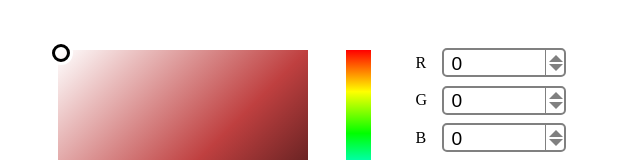
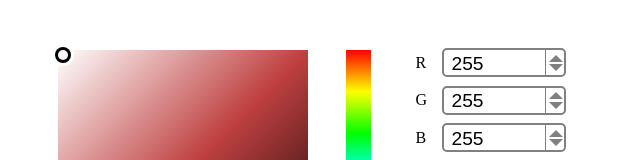
Before and after one commit to elliothux/ReactColorPicker, a React app: page / in a window 1280 px wide. Shown: the top 160 px of the page, without its empty margins (0-640 px from the left). Built offline with nearby package versions, Linux system fonts and the light colour scheme; the HTML template or start-up script is replaced by a standard one.

Commit message:
Complete HuePicker and LightnessPicker.

```diff
--- a/src/components/App.js
+++ b/src/components/App.js
@@ -14,12 +14,12 @@ export default class App extends React.Component {
         this.setValue = this.setValue.bind(this);
 
         this.state = {
-            R: 0,
-            G: 0,
-            B: 0,
+            R: 255,
+            G: 255,
+            B: 255,
             H: 360,
             S: 0,
-            L: 0
+            L: 1
         }
     }
 
@@ -75,10 +75,15 @@ export default class App extends React.Component {
         <div style={this.style.container}>
             <LightnessPicker
                 H={this.state.H}
+                S={this.state.S}
+                L={this.state.L}
                 setS={this.setValue.bind(null, 'S')}
                 setL={this.setValue.bind(null, 'L')}
             />
-            <HuePicker setValue={this.setValue.bind(null, 'H')}/>
+            <HuePicker
+                H={this.state.H}
+                setValue={this.setValue.bind(null, 'H')}
+            />
             <div style={this.style.chooser}>
                 <RGBChooser
                     R={this.state.R}
--- a/src/components/HuePicker.js
+++ b/src/components/HuePicker.js
@@ -11,9 +11,9 @@ export default class HuePicker extends React.Component {
         this.handleMouseDown = this.handleMouseDown.bind(this);
         this.handleMouseUp = this.handleMouseUp.bind(this);
         this.handleMouseMove = this.handleMouseMove.bind(this);
+        this.handleClick = this.handleClick.bind(this);
 
         this.state = {
-            top: -10,
             min: -10,
             max: 0,
             containerOffsetTop: 0,
@@ -29,7 +29,6 @@ export default class HuePicker extends React.Component {
     getStaticValues() {
         this.setState((prevState, props) => ({
             max: this.refs.container.offsetHeight - 10,
-            top: this.refs.container.offsetHeight - 10,
             containerOffsetTop: this.refs.container.getBoundingClientRect().top,
             containerHeight: this.refs.container.offsetHeight
         }))
@@ -44,12 +43,18 @@ export default class HuePicker extends React.Component {
     }
 
     handleMouseMove(event) {
-        const top = event.clientY - this.state.containerOffsetTop - 10;
-        this.setState((prevState, props) => ({
-            top: top
-        }));
         this.props.setValue(
-            Math.round((top + 10) / this.state.containerHeight * 360)
+            Math.round((event.clientY - this.state.containerOffsetTop) / this.state.containerHeight * 360)
+        )
+    }
+
+    handleClick(event) {
+        this.refs.picker.style.transition = 'all ease-out 300ms';
+        setTimeout(function () {
+            this.refs.picker.style.transition = '';
+        }.bind(this), 300);
+        this.props.setValue(
+            Math.round((event.clientY - this.state.containerOffsetTop) / this.state.containerHeight * 360)
         )
     }
 
@@ -59,6 +64,7 @@ export default class HuePicker extends React.Component {
             ref="container"
             style={this.style().container}
             onMouseDown={this.handleMouseDown}
+            onClick={this.handleClick}
         >
             <div
                 ref="picker"
@@ -82,17 +88,18 @@ export default class HuePicker extends React.Component {
             picker: {
                 position: 'relative',
                 top: `${function () {
-                    if (this.state.top > this.state.max)
+                    const top = this.props.H / 360 * this.state.containerHeight - 10;
+                    if (top > this.state.max)
                         return this.state.max;
-                    if (this.state.top < this.state.min)
+                    if (top < this.state.min)
                         return this.state.min;
-                    return this.state.top;
+                    return top;
                 }.bind(this)()}px`,
                 left: '-20px',
                 borderStyle: 'solid',
                 borderWidth: '10px 0 10px 15px',
                 borderColor: `transparent transparent transparent
-                    hsl(${(this.state.top + 10) / this.state.containerHeight * 360}, 100%, 50%)`
+                    hsl(${this.props.H}, 100%, 50%)`
             }
         }
     }))}
--- a/src/components/LightnessPicker.js
+++ b/src/components/LightnessPicker.js
@@ -10,15 +10,15 @@ export default class LightnessPicker extends React.Component {
         this.handleMouseDown = this.handleMouseDown.bind(this);
         this.handleMouseUp = this.handleMouseUp.bind(this);
         this.handleMouseMove = this.handleMouseMove.bind(this);
+        this.handleClick = this.handleClick.bind(this);
+
         this.state = {
             linearGradient: `hsl(${this.props.H}, 0%, 100%), hsl(${this.props.H}, 50%, 50%), hsl(${this.props.H}, 100%, 0%)`,
-            top: -6,
-            left: -6,
-            min: -6,
+            min: -5,
             max: 0,
             containerOffsetTop: 0,
+            containerOffsetLeft: 0,
             containerHeight: 0,
-            containerOffsetLeft: 0,
         }
     }
 
@@ -38,10 +38,10 @@ export default class LightnessPicker extends React.Component {
 
     getStaticValues() {
         this.setState((prevState, props) => ({
-            max: this.refs.container.offsetHeight - 10,
+            max: this.refs.container.offsetHeight - 5,
             containerOffsetTop: this.refs.container.getBoundingClientRect().top,
+            containerOffsetLeft: this.refs.container.getBoundingClientRect().left,
             containerHeight: this.refs.container.offsetHeight,
-            containerOffsetLeft: this.refs.container.getBoundingClientRect().left,
         }))
     }
 
@@ -54,13 +54,33 @@ export default class LightnessPicker extends React.Component {
     }
 
     handleMouseMove(event) {
-        const top = event.clientY - this.state.containerOffsetTop - 6;
-        const left = event.clientX - this.state.containerOffsetLeft - 6;
-        this.setState((prevState, props) => ({
-            top: top,
-            left: left
-        }));
+        let s = (event.clientX - this.state.containerOffsetLeft - 5) / this.state.containerHeight;
+        let l = 1 - (event.clientY - this.state.containerOffsetTop - 5) / this.state.containerHeight;
+        s = Math.round(s * 100) / 100;
+        l = Math.round(l * 100) / 100;
+        this.props.setS(
+            s >= 0 && s <=1 ? s : (s > 1 ? 1 : 0)
+        );
+        this.props.setL(
+            l >= 0 && l <=1 ? l : (l > 1 ? 1 : 0)
+        )
+    }
 
+    handleClick(event) {
+        this.refs.picker.style.transition = 'all ease-out 300ms';
+        setTimeout(function () {
+            this.refs.picker.style.transition = '';
+        }.bind(this), 300);
+        let s = (event.clientX - this.state.containerOffsetLeft - 5) / this.state.containerHeight;
+        let l = 1 - (event.clientY - this.state.containerOffsetTop - 5) / this.state.containerHeight;
+        s = Math.round(s * 100) / 100;
+        l = Math.round(l * 100) / 100;
+        this.props.setS(
+            s >= 0 && s <=1 ? s : (s > 1 ? 1 : 0)
+        );
+        this.props.setL(
+            l >= 0 && l <=1 ? l : (l > 1 ? 1 : 0)
+        )
     }
 
     render() {return(
@@ -68,6 +88,7 @@ export default class LightnessPicker extends React.Component {
             ref="container"
             style={this.style().container}
             onMouseDown={this.handleMouseDown}
+            onClick={this.handleClick}
         >
             <div
                 ref="picker"
@@ -82,30 +103,31 @@ export default class LightnessPicker extends React.Component {
                 width: '50%',
                 height: 0,
                 paddingBottom: '50%',
-                backgroundImage: `linear-gradient(to right bottom, ${this.state.linearGradient})`
+                backgroundImage: `linear-gradient(to right bottom, ${this.state.linearGradient})`,
+                cursor: 'pointer',
             },
             picker: {
-                width: '12px',
-                height: '12px',
+                width: '10px',
+                height: '10px',
                 borderRadius: '100%',
-                border: '3px solid black',
-                boxShadow: '0 0 0 3px white',
+                boxShadow: ' 0 0 0 3px black, 0 0 0 6px white',
                 position: 'relative',
                 left: `${function () {
-                    if (this.state.left > this.state.max)
+                    const left = this.props.S * this.state.containerHeight;
+                    if (left > this.state.max)
                         return this.state.max;
-                    if (this.state.left < this.state.min)
+                    if (left < this.state.min)
                         return this.state.min;
-                    return this.state.left;
+                    return left;
                 }.bind(this)()}px`,
                 top: `${function () {
-                    if (this.state.top > this.state.max)
+                    const top = (1 - this.props.L) * this.state.containerHeight;
+                    if (top > this.state.max)
                         return this.state.max;
-                    if (this.state.top < this.state.min)
+                    if (top < this.state.min)
                         return this.state.min;
-                    return this.state.top;
+                    return top;
                 }.bind(this)()}px`,
-                cursor: 'pointer'
             }
         }
     }))}
```
